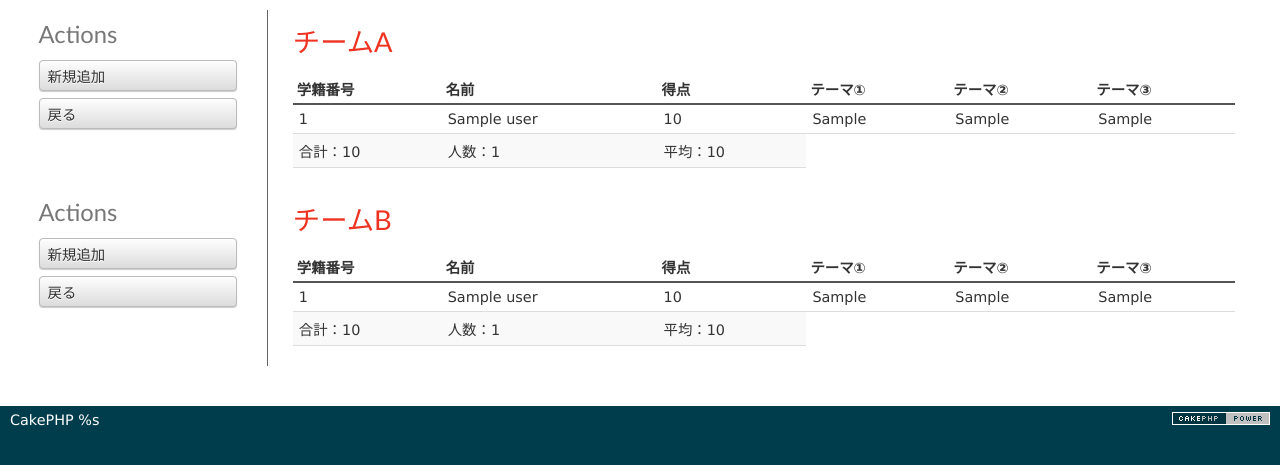
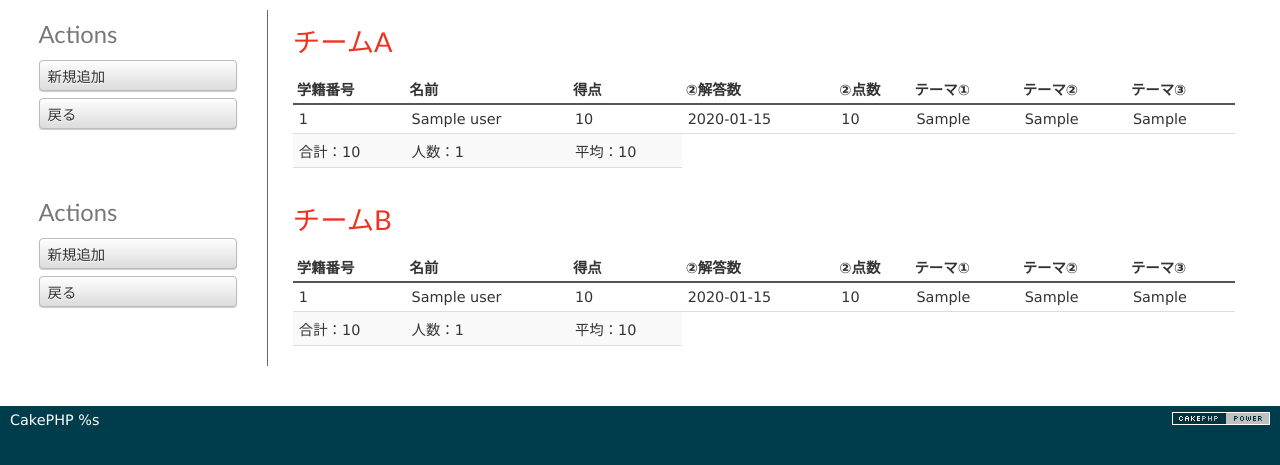
Before and after one commit to Showki/ExperimentSystem, a CakePHP app: the page made by app/View/Users/show_team_members.ctp in a window 1280 px wide. Shown: the part 47-512 px from the top of the page. Run offline with PHP 8.4 and a stand-in for CakePHP, Linux system fonts and the light colour scheme; the template is opened without the code that fills it: most values are stand-ins (such as "Sample title", 1, 10 or a date in 2020); data that the repository does not hold is empty; some libraries are stand-ins or nearby versions.

Commit message:
回答の進捗を管理画面で確認できるように改良

```diff
--- a/app/View/Users/index.ctp
+++ b/app/View/Users/index.ctp
@@ -8,6 +8,8 @@
 			<th>氏名</th>
 			<th>解答数</th>
 			<th>点数</th>
+			<th>②解答数</th>
+			<th>②点数</th>
 			<th>チーム</th>
 			<th>テーマ</th>
 			<th class="actions"><?php echo __('Actions'); ?></th>
@@ -21,6 +23,8 @@
 		<td><?php echo h($user['User']['name']); ?>&nbsp;</td>
 		<td><?php echo h($user['User']['times']); ?>&nbsp;</td>
 		<td><?php echo h($user['User']['points']); ?>&nbsp;</td>
+		<td><?php echo h($user['User']['second_times']); ?>&nbsp;</td>
+		<td><?php echo h($user['User']['second_points']); ?>&nbsp;</td>
 		<td><?php echo h($user['User']['team']); ?>&nbsp;</td>
 		<td><?php echo h($user['User']['theme_1']."，".$user['User']['theme_2']."，".$user['User']['theme_3']); ?>&nbsp;</td>
 		<td class="actions">
--- a/app/View/Users/show_team_members.ctp
+++ b/app/View/Users/show_team_members.ctp
@@ -13,6 +13,8 @@
         <th>学籍番号</th>
         <th>名前</th>
         <th>得点</th>
+		<th>②解答数</th>
+		<th>②点数</th>
         <th>テーマ①</th>
         <th>テーマ②</th>
         <th>テーマ③</th>
@@ -24,6 +26,8 @@
 		<td><?php echo h($a_member['User']['student_number']); ?>&nbsp;</td>
 		<td><?php echo h($a_member['User']['name']); ?>&nbsp;</td>
 		<td><?php echo h($a_member['User']['points']); ?>&nbsp;</td>
+		<td><?php echo h($a_member['User']['second_times']); ?>&nbsp;</td>
+		<td><?php echo h($a_member['User']['second_points']); ?>&nbsp;</td>
 		<td><?php echo h($a_member['User']['theme_1']); ?>&nbsp;</td>
 		<td><?php echo h($a_member['User']['theme_2']); ?>&nbsp;</td>
 		<td><?php echo h($a_member['User']['theme_3']); ?>&nbsp;</td>
@@ -56,6 +60,8 @@
         <th>学籍番号</th>
         <th>名前</th>
         <th>得点</th>
+		<th>②解答数</th>
+		<th>②点数</th>
         <th>テーマ①</th>
         <th>テーマ②</th>
         <th>テーマ③</th>
@@ -67,6 +73,8 @@
 		<td><?php echo h($b_member['User']['student_number']); ?>&nbsp;</td>
 		<td><?php echo h($b_member['User']['name']); ?>&nbsp;</td>
 		<td><?php echo h($b_member['User']['points']); ?>&nbsp;</td>
+		<td><?php echo h($b_member['User']['second_times']); ?>&nbsp;</td>
+		<td><?php echo h($b_member['User']['second_points']); ?>&nbsp;</td>
 		<td><?php echo h($b_member['User']['theme_1']); ?>&nbsp;</td>
 		<td><?php echo h($b_member['User']['theme_2']); ?>&nbsp;</td>
 		<td><?php echo h($b_member['User']['theme_3']); ?>&nbsp;</td>
```
